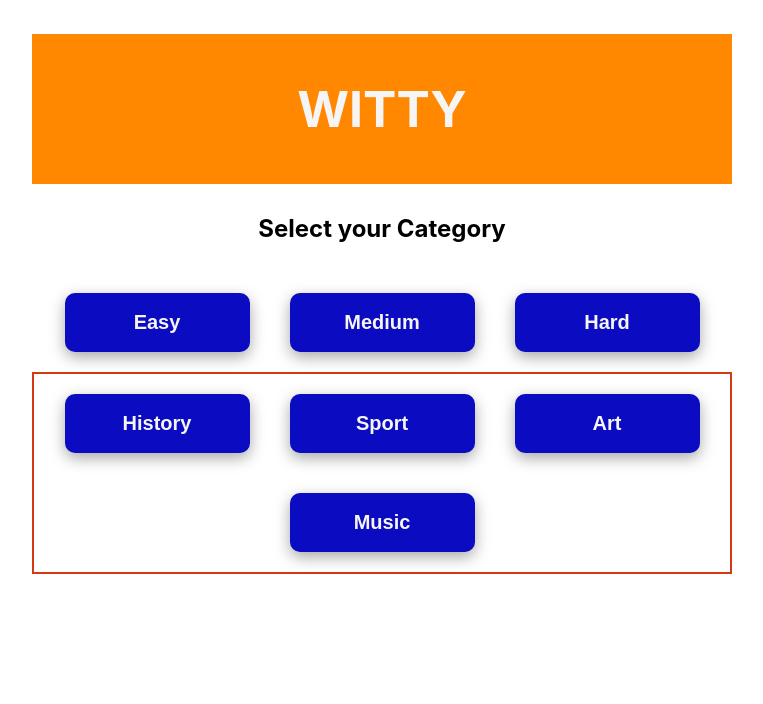
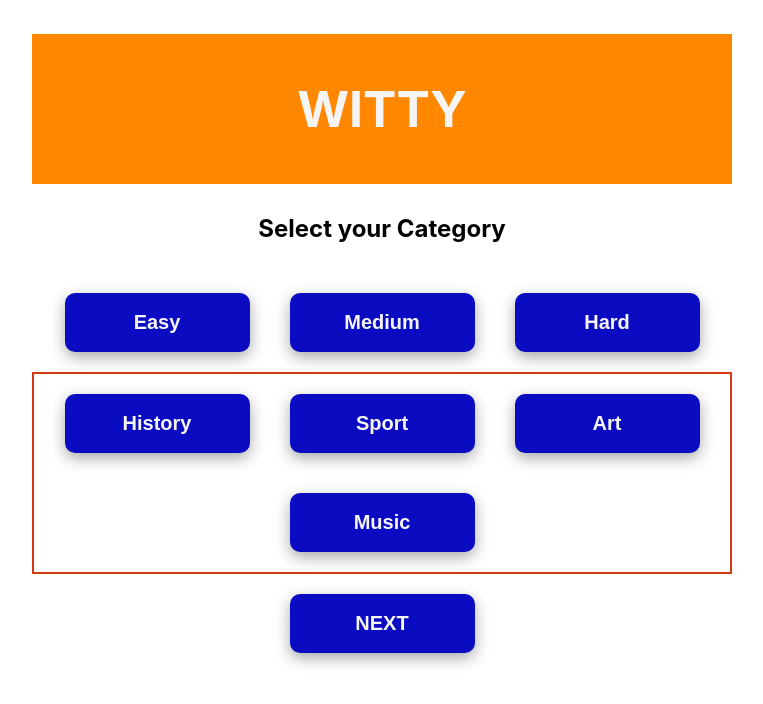
Before and after one commit to vmalep/witty, a React (Create React App) app: page / in a window 1280 px wide. Both pictures are taken after a click on the button "NEXT". Shown: the top 704 px of the page, without its empty margins (258-1021 px from the left). Built offline with nearby package versions, Linux system fonts and the light colour scheme.

Commit message:
Added button next

```diff
--- a/src/components/Category.js
+++ b/src/components/Category.js
@@ -25,6 +25,8 @@
                       )
                   })}
                   </div>
+                  <button className="button"
+                onClick={handleClick}>NEXT</button>
            </>
         )
     }
```
